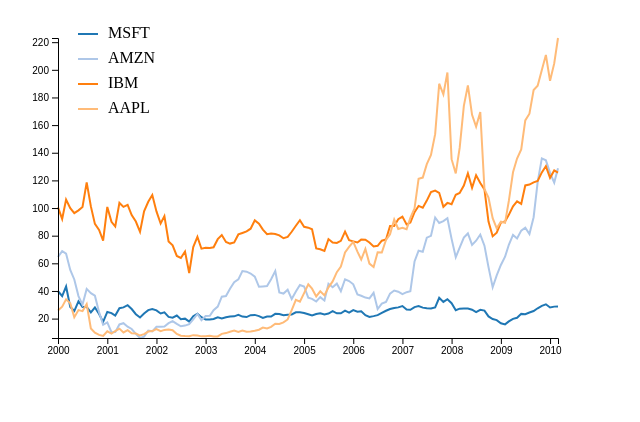
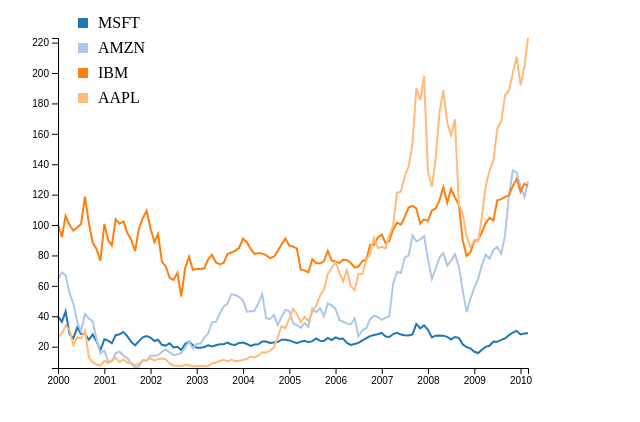
Before and after one commit to guillaume-lesaine/vis-centrale_lyon_d3_examples, a plain HTML site: page multi_line_chart-stocks.html in a window 1280 px wide. Shown: the whole page, without its empty margins (0-640 px from the left). Drawn offline with nearby package versions, Linux system fonts and the light colour scheme.

Commit message:
Use of  d3.nest

```diff
--- a/multi_line_chart-stocks.html
+++ b/multi_line_chart-stocks.html
@@ -16,12 +16,12 @@
     var margin = {
       top: 30,
       right: 30,
-      bottom: 30,
+      bottom: 10,
       left: 50
     }
 
-    var height = 300
-    var width = 500
+    var height = 400 - margin.top - margin.bottom
+    var width = 600 - margin.left - margin.right
 
     var svg = d3.select("body")
       .append("svg")
@@ -33,52 +33,27 @@
     d3.csv('stocks.csv', function(error, raw) {
       raw.forEach(function(d, i) {
         var parseDate = d3.timeParse("%b %Y");
-        var formatTime = d3.timeFormat("%b %Y")
         d.price = +d.price;
         d.date = parseDate(d.date);
-        // console.log(d.date)
-        // console.log(formatTime(d.date))
       })
 
       data = raw
 
-      data_separated = [{
-        "symbol": "MSFT",
-        "date": [],
-        "price": []
-      }, {
-        "symbol": "AMZN",
-        "date": [],
-        "price": []
-      }, {
-        "symbol": "IBM",
-        "date": [],
-        "price": []
-      }, {
-        "symbol": "AAPL",
-        "date": [],
-        "price": []
-      }]
-
-      for (var i = 0; i < raw.length; i++) {
-
-        for (var j = 0; j < data_separated.length; j++) {
-          if (data[i].symbol === data_separated[j].symbol) {
-            data_separated[j].date.push(data[i].date)
-            data_separated[j].price.push(data[i].price)
-          }
-        }
-      }
-
-      console.log(data_separated)
+      var nested_data = d3.nest()
+        .key(function(d) {
+          return d.symbol;
+        })
+        .entries(raw)
 
       var xScale = d3.scaleTime()
-        .domain([d3.min(data, d => d.date), d3.max(data, d => d.date)])
-        .range([0, width])
+        .domain([d3.min(raw, d => d.date), d3.max(raw, d => d.date)])
+        .range([margin.left, width])
 
       var yScale = d3.scaleLinear()
-        .domain([d3.min(data, d => d.price), d3.max(data, d => d.price)])
-        .range([height + margin.top, margin.top])
+        .domain(d3.extent(raw, function(d) {
+          return d.price
+        }))
+        .range([height, margin.top])
 
       var xAxis = d3.axisBottom()
         .scale(xScale)
@@ -89,48 +64,86 @@
       var color = d3.scaleOrdinal(d3.schemeCategory20)
 
       var line = d3.line()
-        //.curve(d3.curveCardinal)
-        .x(function(d, i) {
-          return margin.left + xScale(data_separated[0].date[i])
+        .x(function(d) {
+          return xScale(d.date)
         })
         .y(function(d) {
-          return yScale(d)
+          return yScale(d.price)
         })
 
       svg.append("g")
         .attr("fill", "none")
         .attr("stroke-width", 2)
         .selectAll("path")
-        .data(data_separated)
+        .data(nested_data) //_separated)
         .enter()
         .append("path")
+        .attr("id", d => d.key)
         .attr("class", "line")
-        .attr("d", d => line(d.price))
+        .attr("d", d => line(d.values))
         .attr("stroke", (d, i) => color(i))
+        .attr("fill", "none")
+
+      svg.append("g")
+        .selectAll("rect")
+        .data(nested_data)
+        .enter()
+        .append("rect")
+        .attr('x', 70)
+        .attr('y', function(d, i) {
+          return 10 + i * 25
+        })
+        .attr('width', 10)
+        .attr('height', 10)
+        .attr('fill', function(d, i) {
+          return color(i)
+        })
+      // .on("mouseover", function(d) {
+      //   console.log(d)
+      //   d3.selectAll(".line").attr("opacity", 0.1)
+      //   d3.select("#" + d.key).attr("opacity", 1)
+      // })
+      // .on("mouseleave", function(d) {
+      //   console.log(d)
+      //   d3.selectAll(".line").attr("opacity", 1)
+      //   //d3.select("#" + d.key).attr("opacity", 1)
+      // })
 
       svg.append("g")
         .selectAll("text")
-        .data(data_separated)
+        .data(nested_data)
         .enter()
         .append("text")
-        .attr("x", 20 + margin.left + 30)
-        .attr("y", (d, i) => margin.top + i * 25)
-        .text(d => d.symbol)
+        .attr('x', 90)
+        .attr('y', function(d, i) {
+          return 20 + i * 25
+        })
+        .text(d => d.key)
 
-      svg.append("g")
-        .selectAll("rect")
-        .data(data_separated)
-        .enter()
-        .append("rect")
-        .attr("x", 20 + margin.left)
-        .attr("y", (d, i) => margin.top - 5 + i * 25)
-        .attr("width", 20)
-        .attr("height", 2)
-        .attr("fill", (d, i) => color(i))
+
+      // svg.append("g")
+      //   .selectAll("text")
+      //   .data(data_separated)
+      //   .enter()
+      //   .append("text")
+      //   .attr("x", 20 + margin.left + 30)
+      //   .attr("y", (d, i) => margin.top + i * 25)
+      //   .text(d => d.symbol)
+      //
+      // svg.append("g")
+      //   .selectAll("rect")
+      //   .data(data_separated)
+      //   .enter()
+      //   .append("rect")
+      //   .attr("x", 20 + margin.left)
+      //   .attr("y", (d, i) => margin.top - 5 + i * 25)
+      //   .attr("width", 20)
+      //   .attr("height", 2)
+      //   .attr("fill", (d, i) => color(i))
 
       svg.append("g")
         .attr("class", "axis")
-        .attr("transform", "translate(" + (margin.left) + ", " + (height + margin.top) + ")")
+        .attr("transform", "translate(" + (0) + ", " + (height) + ")")
         .call(xAxis)
 
       svg.append("g")
```
